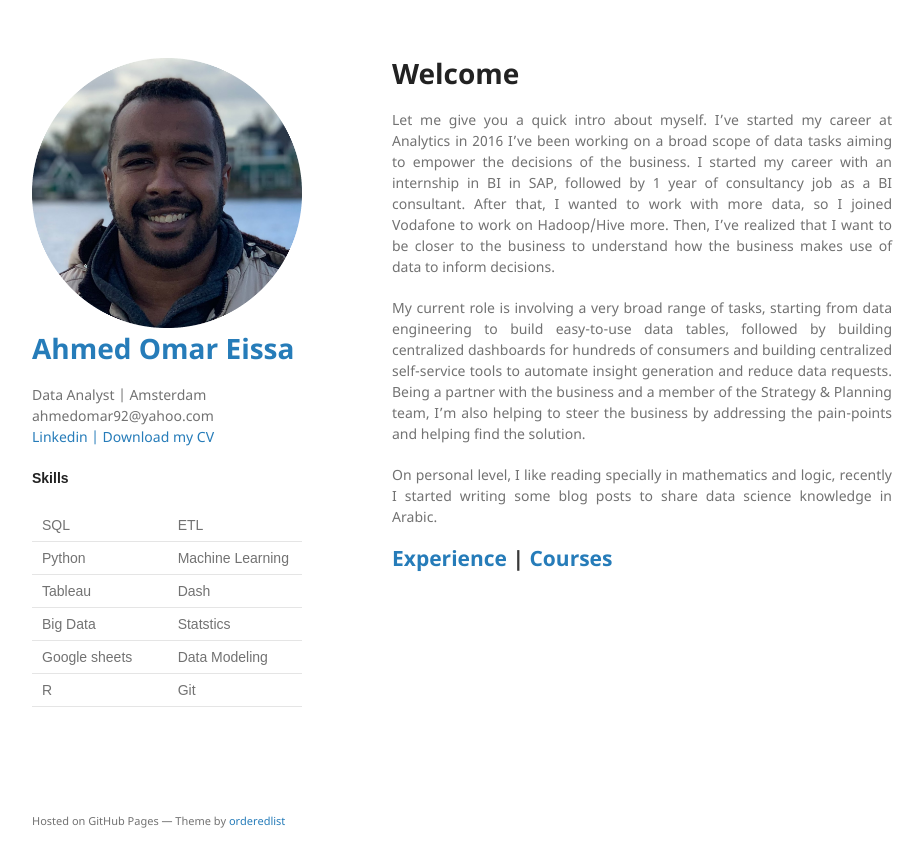
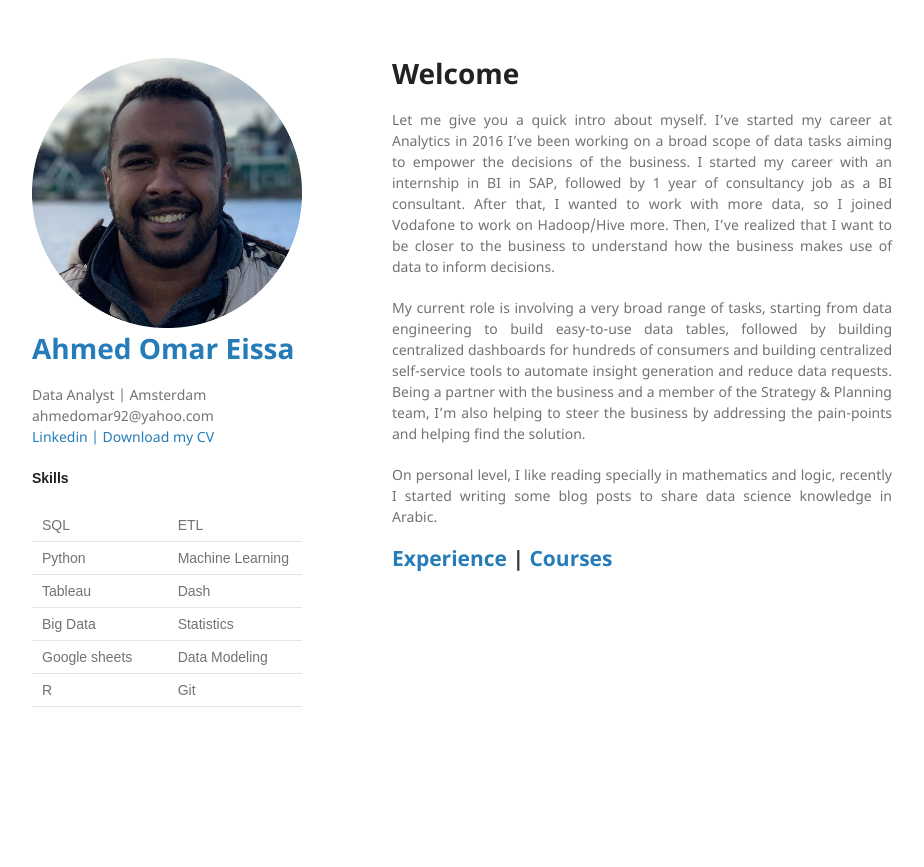
Before and after one commit to AhmedOmarEissa/AhmedOmarEissa.github.io, a Jekyll site: the page built from index.md, in a window 1280 px wide. Shown: the top 867 px of the page, without its empty margins (178-1102 px from the left). Built offline with Jekyll 4.4.1, drawn with Linux system fonts in a browser that asks for light colours; our own code applies the rules of GitHub Pages for plain Markdown files.

Commit message:
Update default.html

```diff
--- a/_layouts/default.html
+++ b/_layouts/default.html
@@ -62,7 +62,7 @@
               </td>
               <td style="width: 49.7664%;">
                   <div style="text-align: left;"><span style="font-family:
-          Arial, Helvetica, sans-serif;">Statstics<br></span></div>
+          Arial, Helvetica, sans-serif;">Statistics<br></span></div>
               </td>
           </tr>
           <tr>
@@ -111,7 +111,7 @@
         <!--{% if site.github.is_project_page %}
         <p>This project is maintained by <a href="{{ site.github.owner_url }}">{{ site.github.owner_name }}</a></p>
         {% endif %}-->
-        <p></b><small>Hosted on GitHub Pages &mdash; Theme by <a href="https://github.com/orderedlist">orderedlist</a></small></p>
+        <!--<p></b><small>Hosted on GitHub Pages &mdash; Theme by <a href="https://github.com/orderedlist">orderedlist</a></small></p>-->
       </footer>
     </div>
     <script src="{{ "/assets/js/scale.fix.js" | relative_url }}"></script>
```
